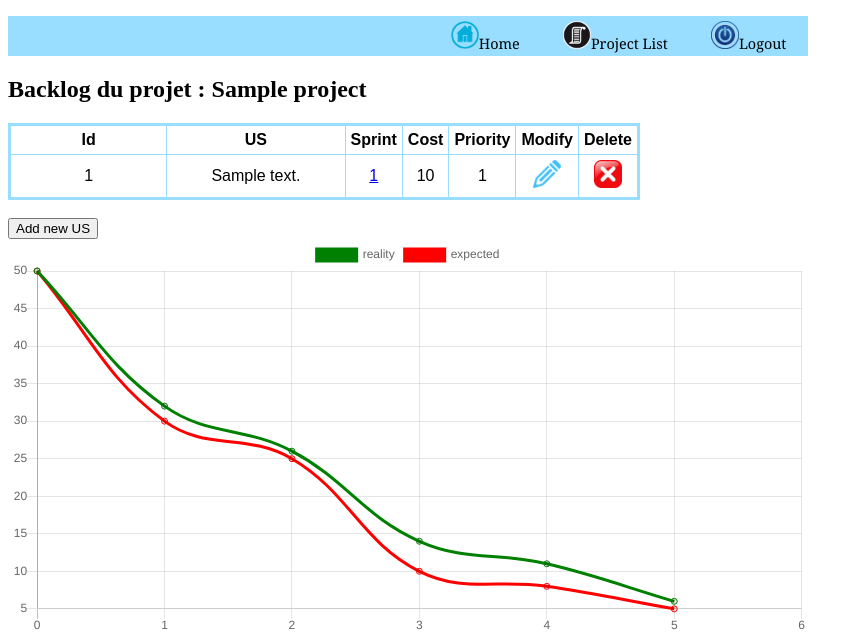
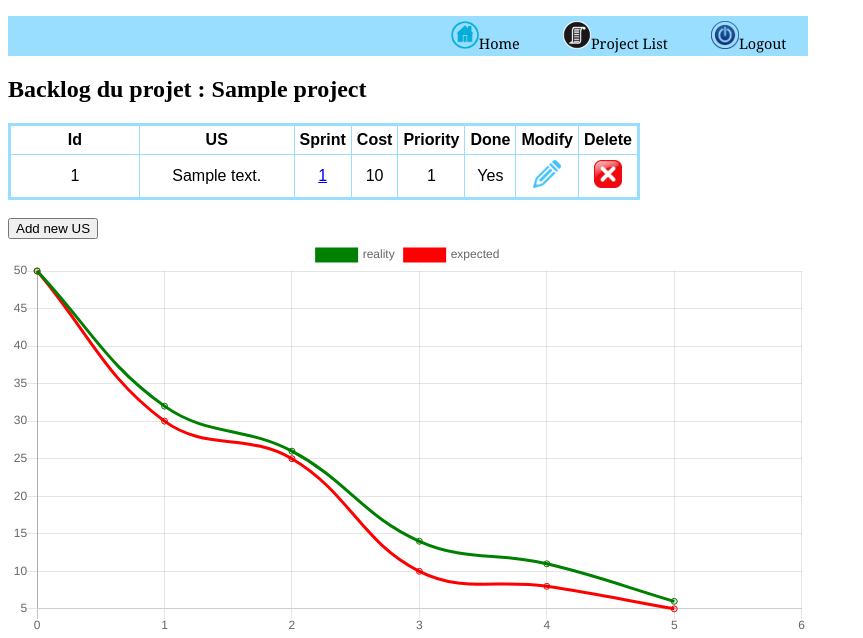
Before and after one commit to Cooya/ScrumManager, a PHP site: page /backLog.php?projectId=1 in a window 1280 px wide. Shown: the top 638 px of the page, without its empty margins (0-863 px from the left). Run offline with PHP 8.4, Linux system fonts and the light colour scheme; the visitor is signed in with stand-in values (Sample User, id 1); tables that the repository leaves empty hold one stand-in row (values such as "Sample post"); some libraries are stand-ins or nearby versions.

Commit message:
ajout du booléen 'done' dans la table 'US' + modification des contrôleurs nécessaires

```diff
--- a/src/db/databaseCreation.sql
+++ b/src/db/databaseCreation.sql
@@ -59,6 +59,7 @@ CREATE TABLE `us` (
 	`description` varchar(80) NOT NULL,
 	`priority` int(80) DEFAULT NULL,
 	`cost` int(80) DEFAULT NULL,
+	`done` tinyint(1) NOT NULL DEFAULT 0,
 	`sprint` int(80) NOT NULL,
 	PRIMARY KEY (`id`),
 	KEY `projectId` (`projectId`)
--- a/src/web/backLog.php
+++ b/src/web/backLog.php
@@ -40,6 +40,7 @@
 			$sprint = $_POST['sprint'];
 			$cost = !empty($_POST['cost']) ? $_POST['cost'] : 0;
 			$priority = !empty($_POST['priority']) ? $_POST['priority'] : 0;
+			$done = (isset($_POST['done']) && $_POST['done'] == "done") ? 1 : 0;
 			$result = $db->query("SELECT specificId FROM us WHERE projectId = '$projectId' AND specificId = '$specificId'");
 			$data = $result->fetch();
 
@@ -55,7 +56,7 @@
 			}
 			else if($_POST['action'] == 'modify') {
 				$sql = "UPDATE us SET specificId = '$specificId', description = '$description', sprint = '$sprint', cost = '$cost',
-					priority = '$priority' WHERE specificId = '$specificId' AND projectId = '$projectId'";
+					priority = '$priority', done = $done WHERE specificId = '$specificId' AND projectId = '$projectId'";
 				if(!$db->query($sql))
 					$message = '<p style="color:red">This user story id has already been taken by another US.</p>';
 				else{
@@ -93,7 +94,7 @@
 					<table border=1>
 					<tr>
 						<td><b>Id</b></td><td><b>US</b></td><td><b>Sprint</b></td><td><b>Cost</b></td><td><b>Priority</b></td>
-						<td><b>Modify</b></td><td><b>Delete</b></td>
+						<td><b>Done</b></td><td><b>Modify</b></td><td><b>Delete</b></td>
 					</tr>
 				';
 				$sql = "SELECT * FROM us WHERE projectId = $projectId ORDER BY specificId";
@@ -106,6 +107,7 @@
 							<td><a href="sprintDetails.php?projectId=' . $projectId . '&sprint=' . $entry['sprint'] . '">' . $entry['sprint'] . '</td>
 							<td>' . ($entry['cost'] != 0 ? $entry['cost'] : "") . '</td>
 							<td>' . ($entry['priority'] != 0 ? $entry['priority'] : "") . '</td>
+							<td>' . ($entry['done'] != 0 ? "Yes" : "No") . '</td>
 							<td><img onclick="openModifyDialog(' . str_replace("\"", "'", json_encode($entry)) . ')" style="cursor:pointer"
 								src="assets/images/update.png" alt="update"/></td>
 							<td><img onclick="openDeleteDialog(' . str_replace("\"", "'", json_encode($entry)) . ')" style="cursor:pointer"
@@ -230,7 +232,9 @@
 
 				openModifyDialog = function(usObj) {
 					$("#modifyDialog > form > fieldset > input").each(function(index, elt) {
-						if(elt.name != 'action')
+						if(elt.name == 'done')
+							elt.checked = usObj['done'] == "1";
+						else if(elt.name != 'action')
 							elt.value = usObj[elt.name];
 					});
 					modifyDialog.dialog('open');
@@ -293,6 +297,9 @@
 				<label for="Priority">Priority</label>
 				<input type="number" name="priority" id="priority" class="text ui-widget-content ui-corner-all">
 
+				<label for="done">Done ?</label><br>
+				<input type="checkbox" name="done" id="done" value="done">
+
 				<input type="submit" tabindex="-1" style="position:absolute; top:-1000px">
 			</fieldset>
 		</form>
```
Also changed, not shown: src/web/projectList.php (+5 -3 lines).
